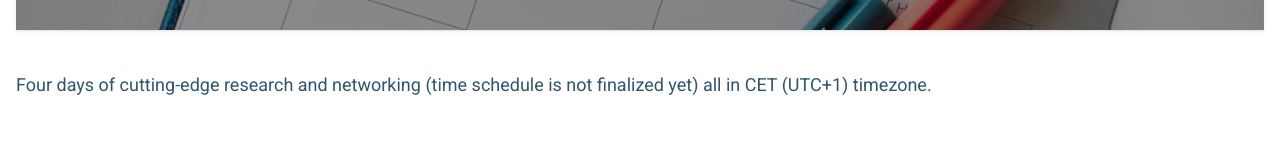
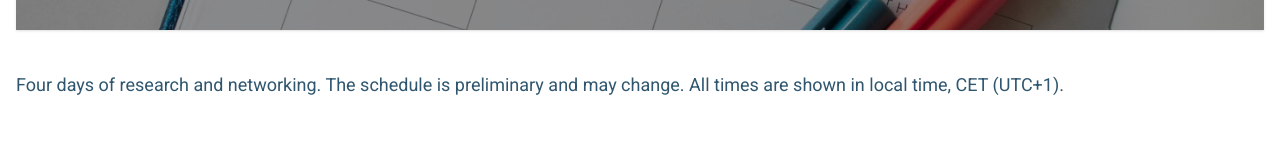
Before and after one commit to euvip2026/euvip2026.github.io, a Next.js app: page /program in a window 1280 px wide. Shown: the part 258-411 px from the top of the page. Built offline with nearby package versions, Linux system fonts and the light colour scheme; no server answers.

Commit message:
Precise that the schedule is preliminary.

```diff
--- a/src/app/program/page.tsx
+++ b/src/app/program/page.tsx
@@ -37,8 +37,7 @@ export default function SchedulePage() {
         <div className="mx-auto w-full max-w-7xl px-4 py-6">
           <div className="mt-4">
             <p className="text-container-foreground text-base leading-relaxed md:text-lg">
-              Four days of cutting-edge research and networking (time schedule is not finalized yet) all in CET (UTC+1)
-              timezone.
+              Four days of research and networking. The schedule is preliminary and may change. All times are shown in local time, CET (UTC+1).
             </p>
           </div>
         </div>
```
